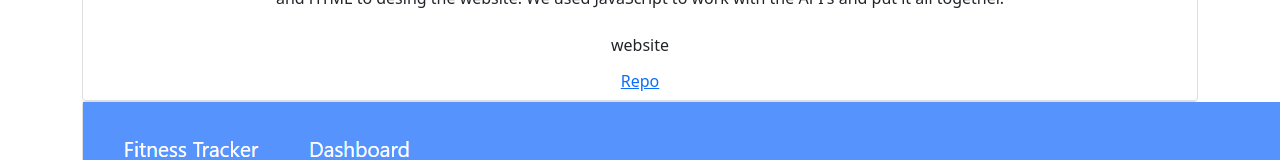
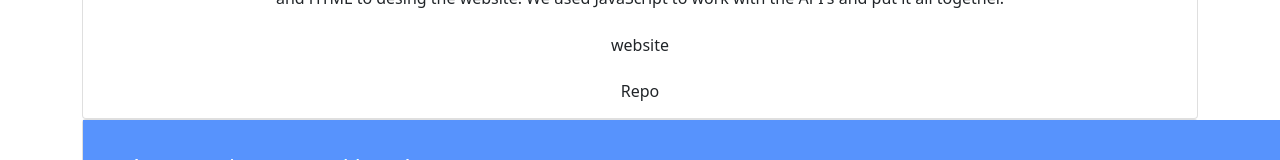
Before and after one commit to Sakaria-Qcorp/React-porfolio, a React (Create React App) app: page / in a window 1280 px wide. Shown: the part 489-649 px from the top of the page. Built offline with nearby package versions, Linux system fonts and the light colour scheme.

Commit message:
added some styling to th projects page

```diff
--- a/src/components/Projects.js
+++ b/src/components/Projects.js
@@ -10,7 +10,7 @@ const Projects = ({projectName,Description,img,projectLink,repoLink,Cstyle}) =>
     </div>
 
     <h6><a className="btn btn-outline success"href= {projectLink}>website</a></h6>
-    <h6><a href={repoLink}>Repo</a></h6>
+    <h6><a className="btn btn-outline success" href={repoLink}>Repo</a></h6>
           </div>
 
     )
--- a/src/index.js
+++ b/src/index.js
@@ -2,7 +2,7 @@ import React from 'react';
 import ReactDOM from 'react-dom';
 import './index.css';
 import App from './App';
-import '../node_modules/bootstrap/dist/css/bootstrap.min.css';
+import '../node_modules/bootstrap/dist/css/bootstrap.css';
 import reportWebVitals from './reportWebVitals';
 
 ReactDOM.render(
```
